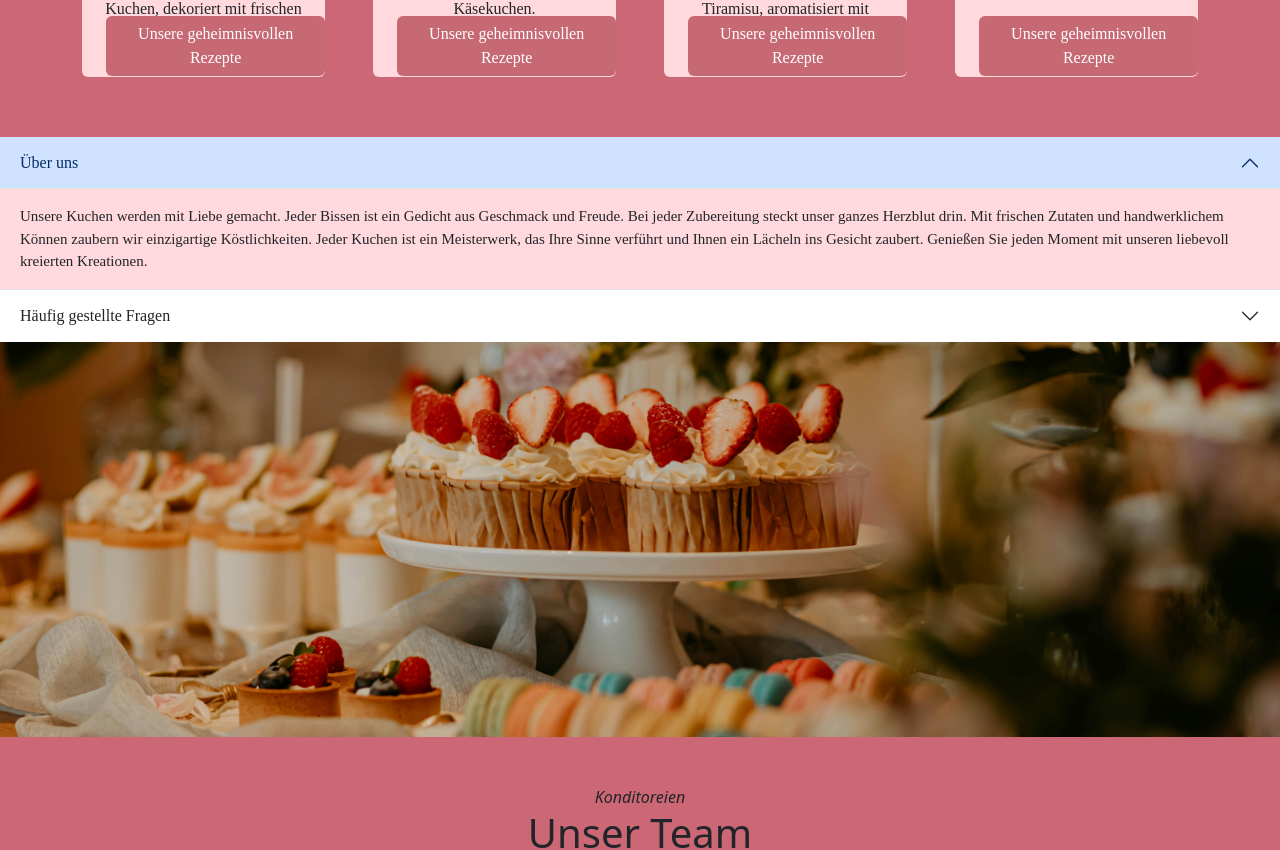
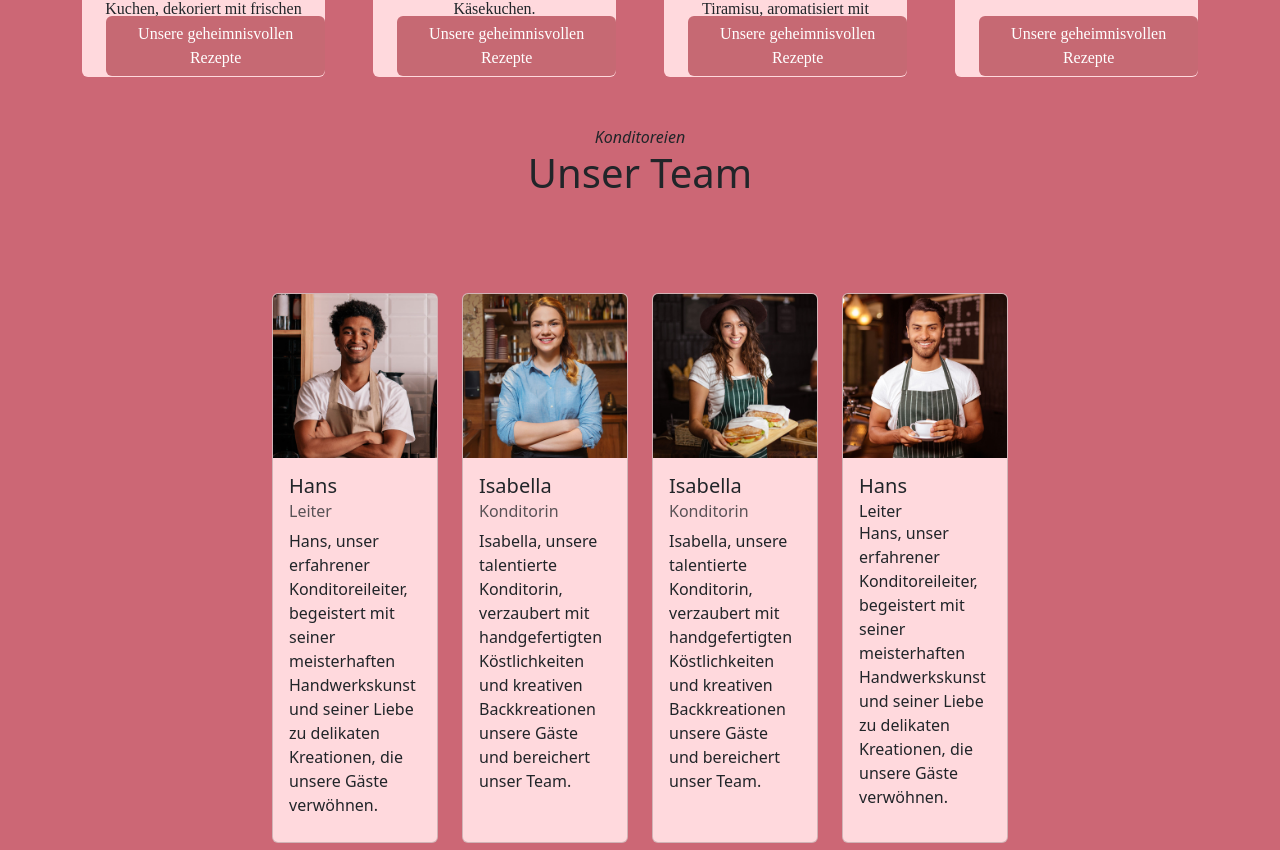
Before and after one commit to Ayca96/Patisserie-Project, a React (Create React App) app in the folder patisserie/: page / in a window 1280 px wide. Shown: the part 1660-2510 px from the top of the page. Built offline with nearby package versions, Linux system fonts and the light colour scheme.

Commit message:
"Removed import and component for About"

```diff
--- a/patisserie/src/App.js
+++ b/patisserie/src/App.js
@@ -3,7 +3,7 @@ import './App.css';
 import MyNavbar from './components/MyNavbar';
 import MyCard from "./components/MyCard";
 import MyCarousel from "./components/MyCarousel";
-import About from "./components/About";
+
 import Footer from "./components/Footer";
 import Order from "./components/Order";
 import Team from "./components/Team";
@@ -16,7 +16,7 @@ function App() {
      <MyNavbar/>
      <MyCarousel/>
      <MyCard/>
-     <About/>
+
      <Team/>
      <Order/>
      <Footer/>
--- a/patisserie/src/components/About.jsx
+++ /dev/null
@@ -1,34 +0,0 @@
-import Accordion from 'react-bootstrap/Accordion';
-
-const About = () => {
-  return (
-    <div className='accordion'>
-    <Accordion defaultActiveKey="0" flush className='accor'>
-      <Accordion.Item eventKey="0" className='acc-body'>
-        <Accordion.Header className='headers'>Über uns</Accordion.Header>
-        <Accordion.Body>
-        Unsere Kuchen werden mit Liebe gemacht. Jeder Bissen ist ein Gedicht aus Geschmack und Freude. Bei jeder Zubereitung steckt unser ganzes Herzblut drin. Mit frischen Zutaten und handwerklichem Können zaubern wir einzigartige Köstlichkeiten. Jeder Kuchen ist ein Meisterwerk, das Ihre Sinne verführt und Ihnen ein Lächeln ins Gesicht zaubert. Genießen Sie jeden Moment mit unseren liebevoll kreierten Kreationen.
-        </Accordion.Body>
-      </Accordion.Item>
-      <Accordion.Item eventKey="1" className='acc-body'>
-        <Accordion.Header className='headers'>Häufig gestellte Fragen</Accordion.Header>
-        <Accordion.Body>
-       <ol className='li'>
-        <li>Bieten Sie Lieferung an?
-        Ja, wir bieten einen Lieferdienst an. Sie können während des Bestellvorgangs die Option "Lieferung" auswählen und Ihre Lieferadresse angeben.</li>
-        <li>Bieten Sie Catering-Services an?
-        Ja, wir bieten Catering-Services für besondere Anlässe und Veranstaltungen an. Bitte kontaktieren Sie uns für weitere Informationen und individuelle Angebote.</li>
-        <li>Gibt es Parkmöglichkeiten in der Nähe?
-        Ja, es gibt ausreichend Parkmöglichkeiten in der Nähe unsere Patisserei. Sie können auch eine kurze Parkzeit zum Abholen nutzen.</li>
-       </ol>
-        </Accordion.Body>
-      </Accordion.Item>
-    </Accordion>
-
-
-    </div>
-    );
-
-}
-
-export default About;
```
